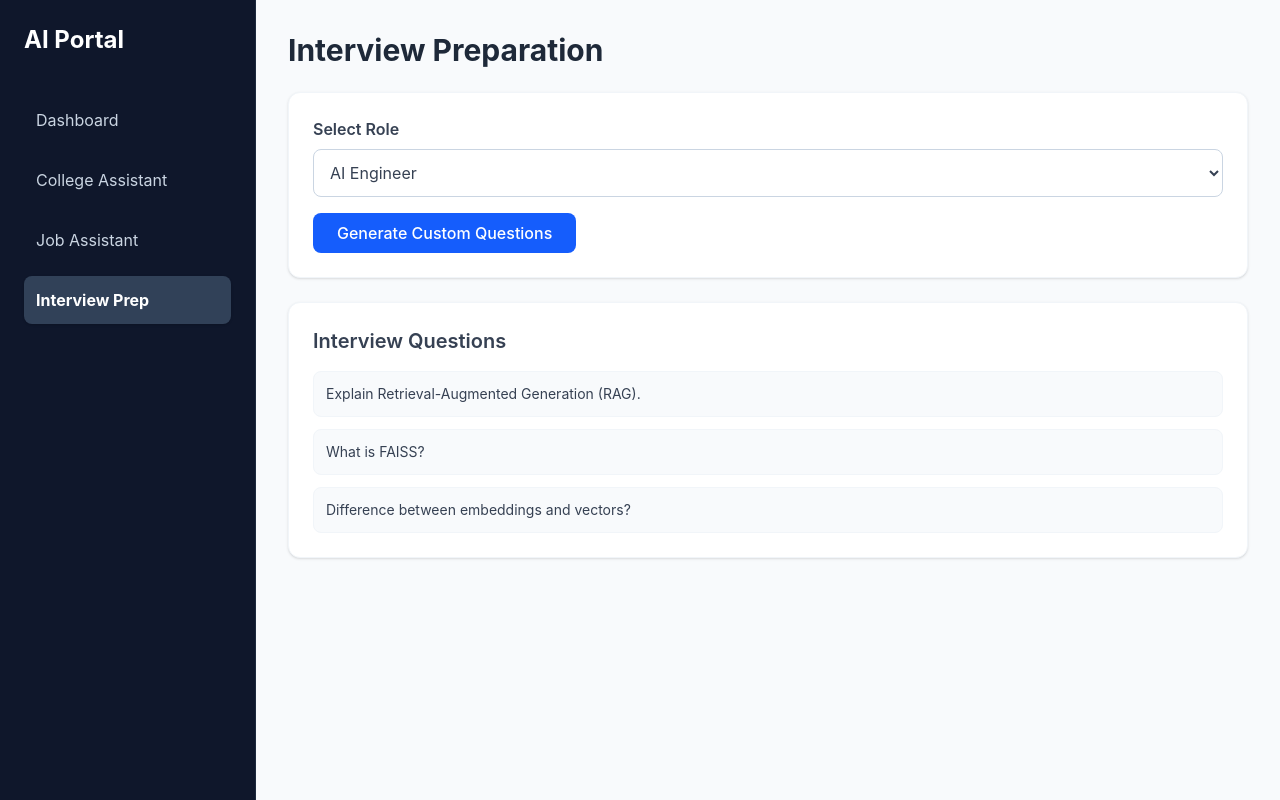
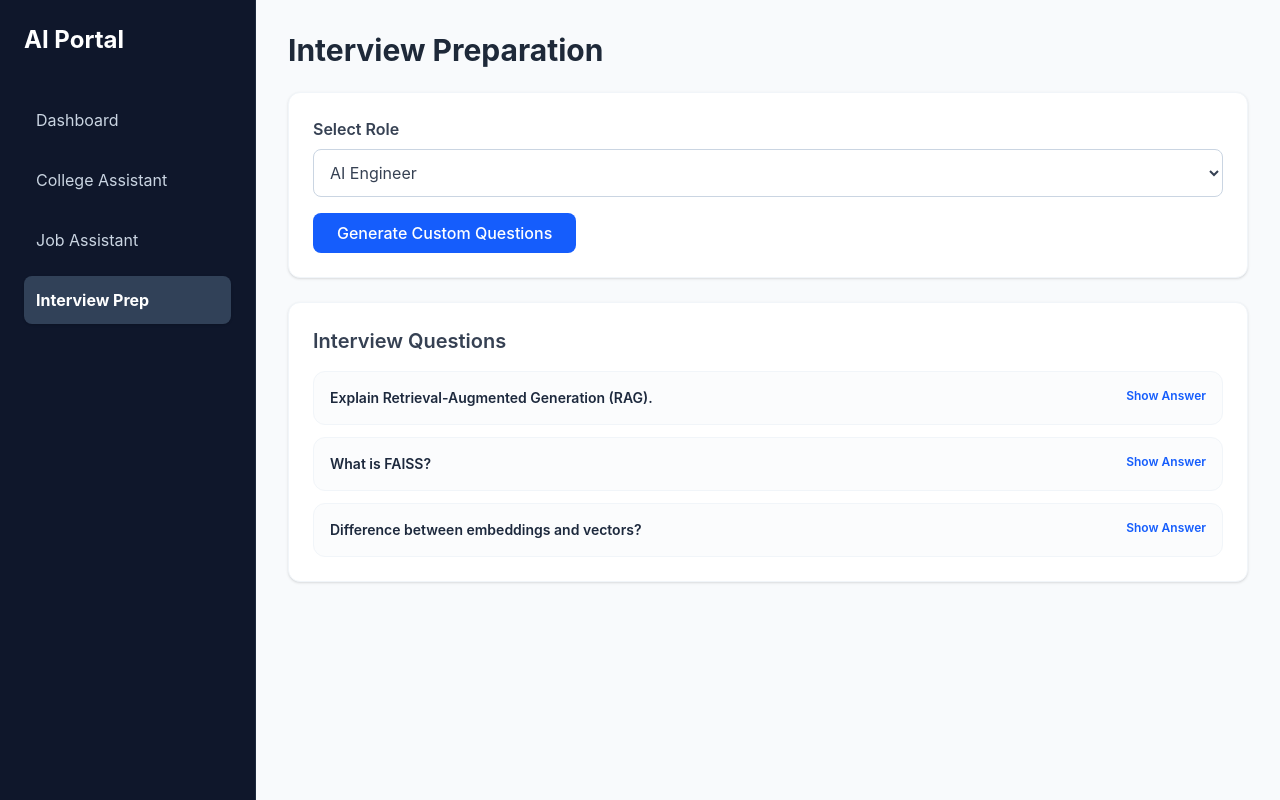
Before and after one commit to rht710/add-on-team7, a React app: page /interview in a window 1280 px wide. Built offline with nearby package versions, Linux system fonts and the light colour scheme; the HTML template or start-up script is replaced by a standard one.

Commit message:
feat: implement dynamic model answers and toggles in Interview Prep

```diff
--- a/src/pages/InterviewPrep.jsx
+++ b/src/pages/InterviewPrep.jsx
@@ -3,10 +3,20 @@ import { useState } from "react";
 function InterviewPrep() {
   const [role, setRole] = useState("AI Engineer");
   const [questions, setQuestions] = useState([
-    "Explain Retrieval-Augmented Generation (RAG).",
-    "What is FAISS?",
-    "Difference between embeddings and vectors?"
+    {
+      question: "Explain Retrieval-Augmented Generation (RAG).",
+      answer: "RAG is a technique that combines an LLM with external knowledge retrieval. First, a query retrieves relevant documents from a vector store, which are then appended to the prompt, enabling the LLM to generate fact-based, verified answers."
+    },
+    {
+      question: "What is FAISS?",
+      answer: "FAISS (Facebook AI Similarity Search) is a library developed by Meta for efficient similarity search and clustering of dense vectors. It is highly optimized to run on both CPU and GPU."
+    },
+    {
+      question: "Difference between embeddings and vectors?",
+      answer: "A vector is a general mathematical array of numbers. An embedding is a specific type of vector that represents semantic information (meaning) of text, image, or other high-dimensional data in a lower-dimensional space."
+    }
   ]);
+  const [expandedAnswers, setExpandedAnswers] = useState({});
   const [loading, setLoading] = useState(false);
   const [error, setError] = useState("");
 
@@ -29,6 +39,7 @@ function InterviewPrep() {
       const data = await response.json();
       if (data.questions && data.questions.length > 0) {
         setQuestions(data.questions);
+        setExpandedAnswers({});
       } else {
         throw new Error("No questions returned from API.");
       }
@@ -37,6 +48,13 @@ function InterviewPrep() {
     } finally {
       setLoading(false);
     }
+  };
+
+  const toggleAnswer = (index) => {
+    setExpandedAnswers((prev) => ({
+      ...prev,
+      [index]: !prev[index],
+    }));
   };
 
   return (
@@ -83,11 +101,33 @@ function InterviewPrep() {
         </h2>
 
         <ul className="space-y-3">
-          {questions.map((question, index) => (
-            <li key={index} className="border border-slate-100 p-3 rounded-lg bg-slate-50 text-sm text-gray-700">
-              {question}
-            </li>
-          ))}
+          {questions.map((item, index) => {
+            const qText = typeof item === "string" ? item : item.question;
+            const aText = typeof item === "string" ? "No explanation available." : item.answer;
+            const isExpanded = !!expandedAnswers[index];
+
+            return (
+              <li key={index} className="border border-slate-100 p-4 rounded-xl bg-slate-50/50 flex flex-col gap-2">
+                <div className="flex justify-between items-start gap-4">
+                  <p className="text-sm font-semibold text-slate-800">{qText}</p>
+                  {aText && (
+                    <button
+                      onClick={() => toggleAnswer(index)}
+                      className="text-xs font-semibold text-blue-600 hover:text-blue-800 hover:underline shrink-0"
+                    >
+                      {isExpanded ? "Hide Answer" : "Show Answer"}
+                    </button>
+                  )}
+                </div>
+                {isExpanded && aText && (
+                  <div className="mt-2 text-xs text-slate-650 bg-white border border-slate-150 p-3 rounded-lg leading-relaxed shadow-sm">
+                    <p className="font-semibold text-slate-700 mb-1">Model Answer / Explanation:</p>
+                    {aText}
+                  </div>
+                )}
+              </li>
+            );
+          })}
         </ul>
       </div>
     </div>
```
Also changed, not shown: 1 other file (tests, documents, lock files or other folders).
